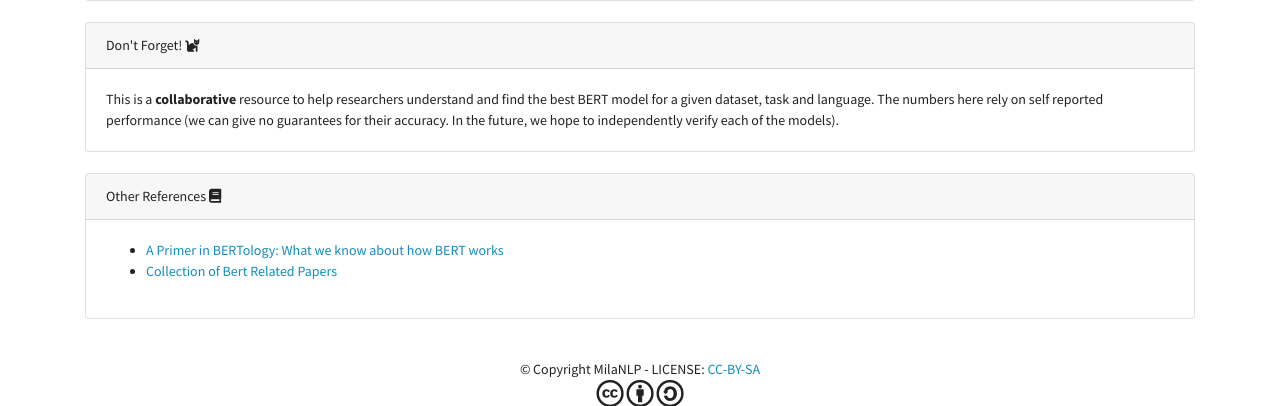
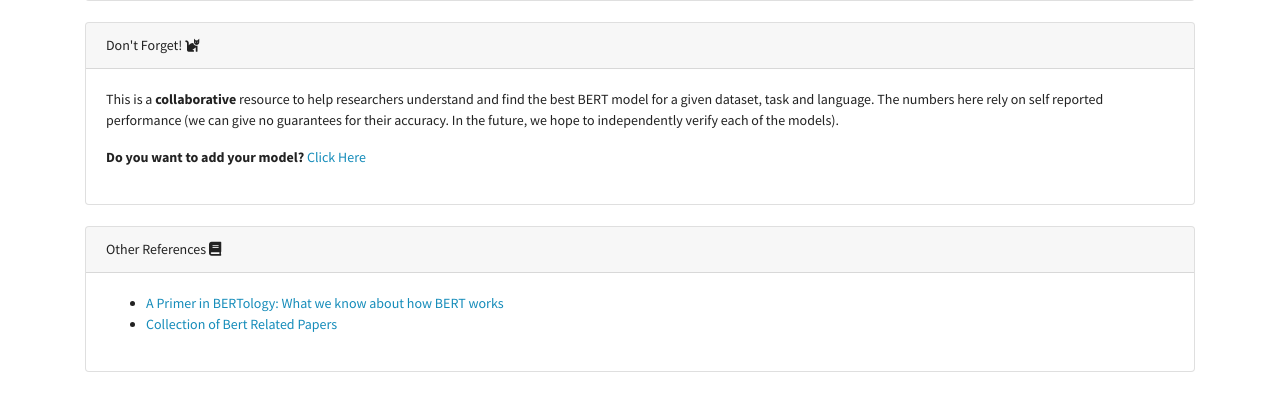
Before and after one commit to MilaNLProc/bertlang, a Flask app: page / in a window 1280 px wide. Shown: the part 1395-1801 px from the top of the page. Run offline with Flask 2, Linux system fonts and the light colour scheme; some libraries are stand-ins or nearby versions.

Commit message:
Update index.html

```diff
--- a/templates/index.html
+++ b/templates/index.html
@@ -155,6 +155,8 @@
           <div class="card-body">
             <p class="card-text">This is a <strong>collaborative</strong> resource to help researchers understand and find the best BERT model for a given dataset, task and language. The numbers here rely on self reported
               performance (we can give no guarantees for their accuracy. In the future, we hope to independently verify each of the models).</p>
+            <p> <strong>Do you want to add your model?</strong> <a href="https://github.com/MilaNLProc/bertlang#how-to-contribute"> Click Here </a> </p>
+
           </div>
         </div>
 
```
